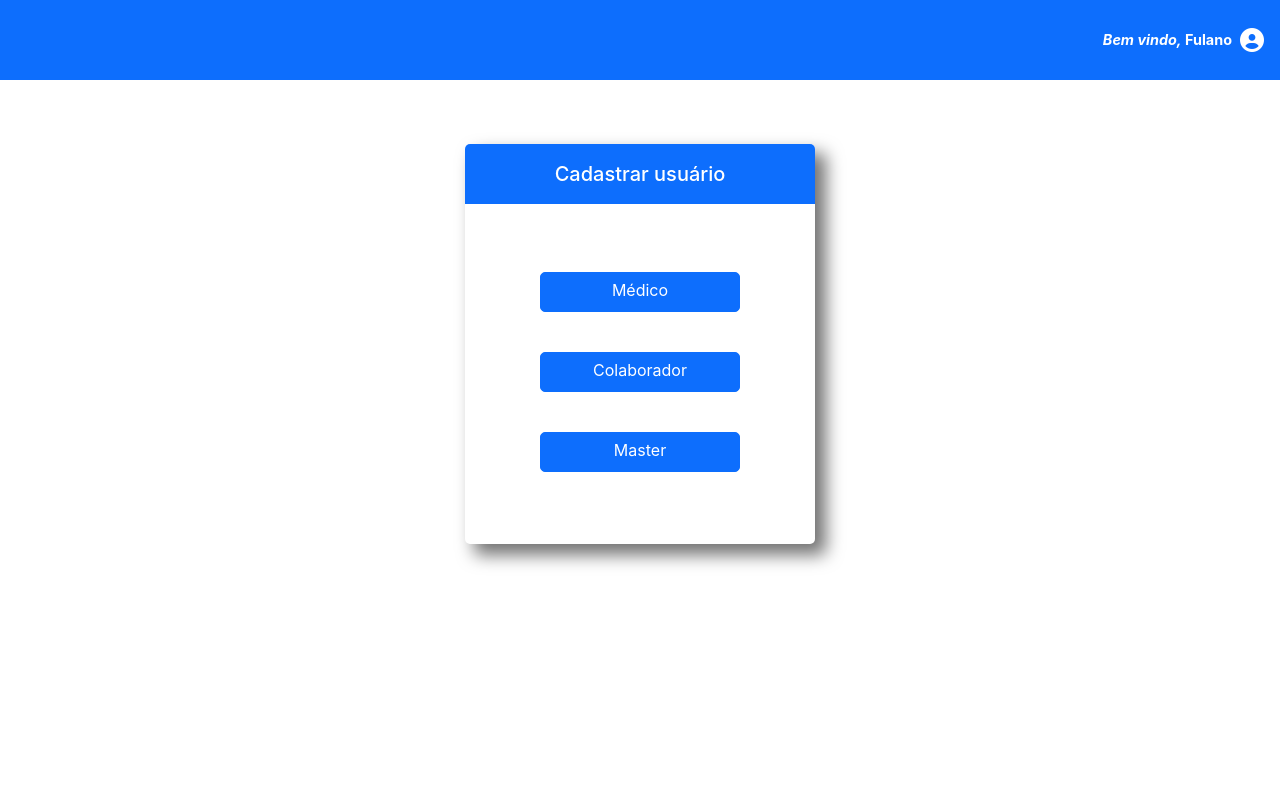
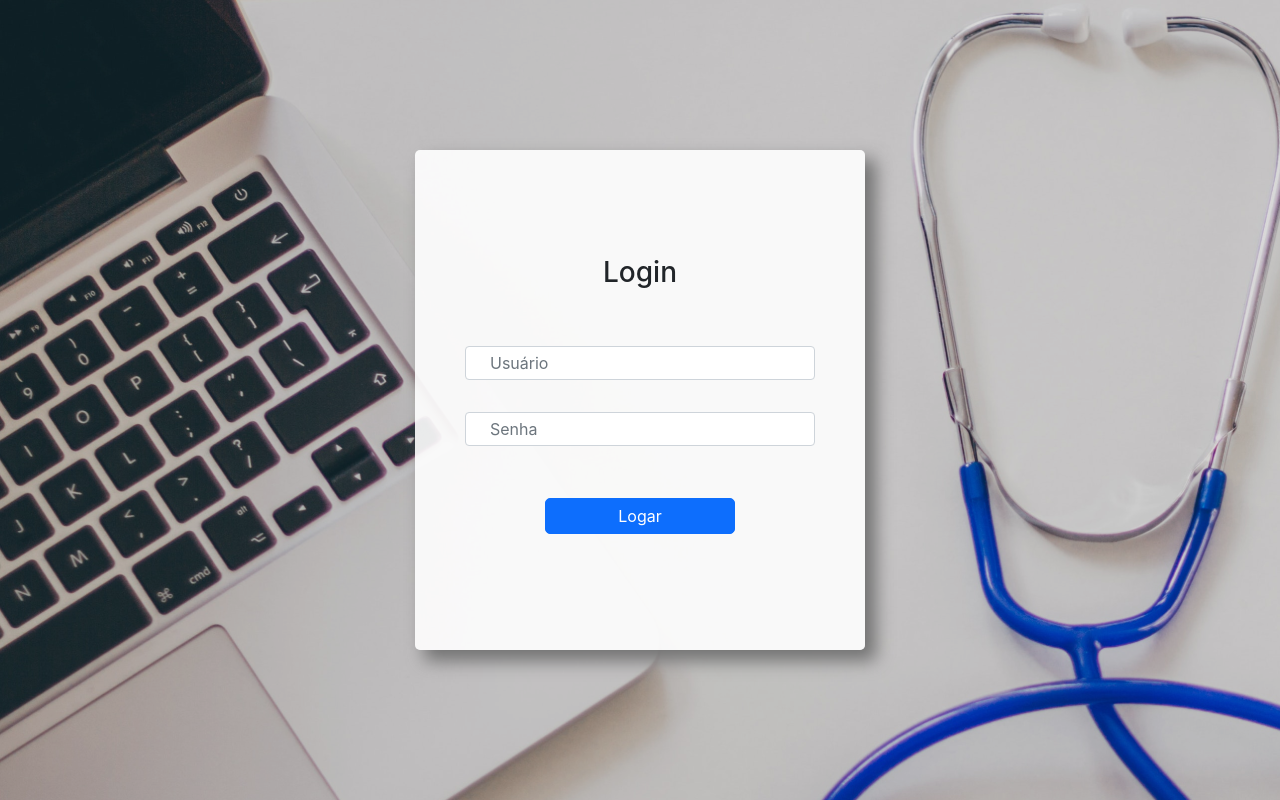
Before and after one commit to marlonemmerich/projeto-final-serratec-frontend, a React (Create React App) app: page / in a window 1280 px wide. Built offline with nearby package versions, Linux system fonts and the light colour scheme.

Commit message:
criação de rota e componente login

```diff
--- a/src/App.js
+++ b/src/App.js
@@ -5,25 +5,21 @@ import Cadastro from './pages/Cadastro';
 import CadastroMedico from './pages/CadastroMedico';
 import CadastroColaborador from './pages/CadastroColaborador';
 import CadastroMaster from './pages/CadastroMaster';
+import Login from './pages/Login';
 
 
 function App() {
   return (
     <BrowserRouter>
-      <Header />
       <Switch>
-        <Route exact path="/">
-          <Cadastro />
-        </Route>
-        <Route path="/cadastro-medico">
-          <CadastroMedico />
-        </Route>
-        <Route path="/cadastro-colaborador">
-          <CadastroColaborador />
-        </Route>
-        <Route path="/cadastro-master">
-          <CadastroMaster />
-        </Route>
+        <Route exact path="/" component={Login} />
+        <div>
+          <Header />
+          <Route path="/cadastro" component={Cadastro} />
+          <Route path="/cadastro-medico" component={CadastroMedico}/>
+          <Route path="/cadastro-colaborador" component={CadastroColaborador}/>
+          <Route path="/cadastro-master" component={CadastroMaster}/>
+        </div>
       </Switch>
     </BrowserRouter>
   )
--- a/src/components/Header/index.jsx
+++ b/src/components/Header/index.jsx
@@ -3,11 +3,10 @@ import './style.css';
 function Header() {
   return (
     <header className="p-3 mb-2 bg-primary text-white">
+      <p><em>Bem vindo,</em> Fulano</p>
+      <i className="fas fa-user-circle iconeUsuario"></i>
+    </header>
 
-            <p><em>Bem vindo,</em> Fulano</p>
-            <i className="fas fa-user-circle iconeUsuario"></i>
-
-    </header>
   )
 }
 
--- /dev/null
+++ b/src/pages/Login/MensagemErro.jsx
@@ -0,0 +1,6 @@
+
+const MensagemErro = ({ msg }) => {
+    return <p className="alert alert-danger w-100 text-center" role="alert">{msg}</p>;
+};
+
+export default MensagemErro;
--- /dev/null
+++ b/src/pages/Login/index.jsx
@@ -0,0 +1,70 @@
+import axios from "axios";
+import { useState } from "react";
+import { useHistory } from "react-router-dom";
+import bgLogin from "../../assets/images/bg-login.png";
+import MensagemErro from "./MensagemErro";
+
+import "./style.css";
+
+function Login() {
+  const [username, setUsername] = useState("");
+  const [senha, setSenha] = useState("");
+  const [mensagem, setMensagem] = useState("");
+
+  const history = useHistory();
+
+  const manipularUsername = (ev) => setUsername(ev.target.value)
+  const manipularSenha = (ev) => setSenha(ev.target.value)
+
+  const logar = (ev) => {
+    ev.preventDefault()
+    const usuario = {
+        username: username,
+        senha: senha
+    }
+
+    axios.post('http://localhost:8080/login', usuario)
+        .then((response) => {
+            localStorage.setItem("id", response.data.usuario.id);
+            localStorage.setItem("token", response.data.token);
+            localStorage.setItem(
+                "userName",
+                response.data.usuario.userName
+            );
+            history.push("/home");
+        })
+        .catch(error => {
+            console.error(error)
+            setMensagem("E-mail ou senha incorretos");
+            setTimeout(() => {
+                setMensagem("");
+            }, 4000);
+        })
+  }
+
+  return (
+    <div className="main" style={{ backgroundImage: `url(${bgLogin})` }}>
+      <form className="boxLogin" onSubmit={logar}>
+        <h3>Login</h3>
+        <input
+          type="text"
+          placeholder="Usuário"
+          className="form-control py-1 px-4"
+          value={username}
+          onChange={manipularUsername}
+        />
+        <input
+          type="password"
+          placeholder="Senha"
+          className="form-control py-1 px-4"
+          value={senha}
+          onChange={manipularSenha}
+        />
+        {mensagem && <MensagemErro msg={mensagem} />}
+        <button className="btn btn-primary">Logar</button>
+      </form>
+    </div>
+  );
+}
+
+export default Login;
--- /dev/null
+++ b/src/pages/Login/style.css
@@ -0,0 +1,29 @@
+
+.main {
+    height: 100vh;
+    display: flex;
+    justify-content: center;
+    align-items: center;
+}
+
+.boxLogin {
+    height: 500px;
+    width: 450px;
+    background-color: rgba(255, 255, 255, 0.9);
+    border-radius: 5px;
+    display: flex;
+    flex-direction: column;
+    align-items: center;
+    padding: 50px 50px;
+    -webkit-box-shadow: 10px 10px 17px 1px rgba(115, 115, 115, 1);
+    -moz-box-shadow: 10px 10px 17px 1px rgba(115, 115, 115, 1);
+    box-shadow: 10px 10px 17px 1px rgba(115, 115, 115, 1);
+}
+
+.boxLogin h3 {
+    margin: 3.5rem auto;
+}
+
+.boxLogin input {
+    margin-bottom: 2rem;
+}
```
Also changed, not shown: src/assets/images/bg-login.png (added).
